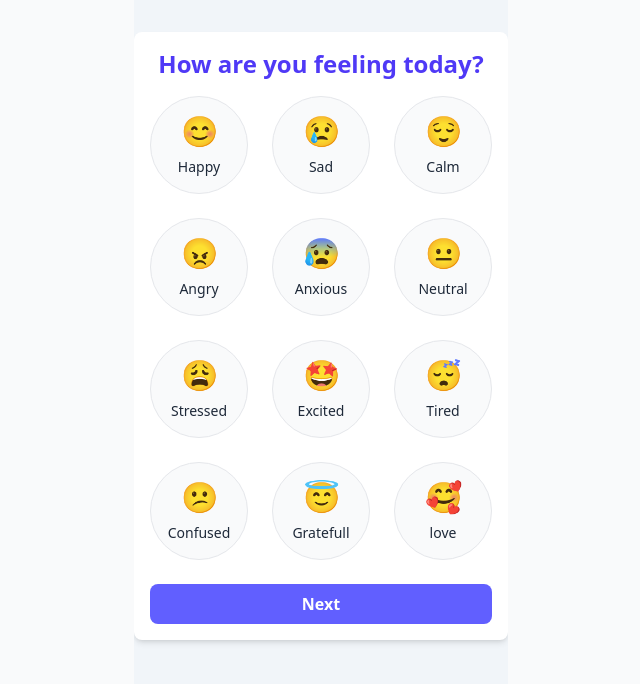
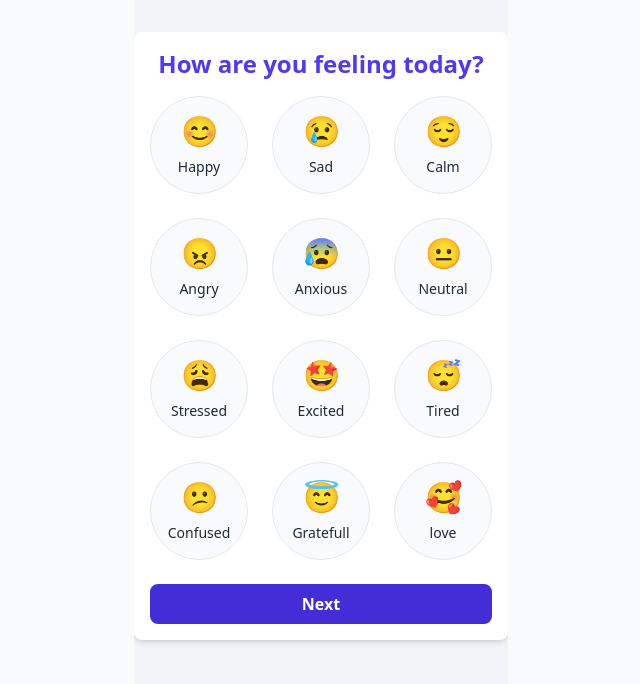
Before and after one commit to has-bi/theramind, a Next.js app: page /mood in a window 1280 px wide. Shown: the top 684 px of the page, without its empty margins (319-959 px from the left). Built offline with nearby package versions, Linux system fonts and the light colour scheme.

Commit message:
add redirect journal

```diff
--- a/src/app/mood/mood-Action.js
+++ b/src/app/mood/mood-Action.js
@@ -1,10 +1,11 @@
 "use server";
 
 import { revalidatePath } from "next/cache";
+import { redirect } from "next/navigation";
 
 export async function createMoodAction(_, formData) {
   // const userId = formData.get("title");
-  const emotionId = Number(formData.get("emoticon"));
+  const emoticonId = formData.get("emoticon");
   //   const category = formData.get("category");
 
   //   await fetch("https://v1.appbackend.io/v1/rows/Ue6Yyc5VevV4", {
@@ -16,5 +17,6 @@ export async function createMoodAction(_, formData) {
   //   });
 
   //   revalidatePath("/");
-  console.log(emotionId);
+  console.log(emoticonId);
+  redirect("/journal");
 }
--- a/src/app/mood/moodCreate.js
+++ b/src/app/mood/moodCreate.js
@@ -20,14 +20,14 @@ export const EmojiForm = () => {
     { id: "tired", label: "Tired", emoji: "😴", value: "Tired" },
     { id: "confused", label: "Confused", emoji: "😕", value: "Confused" },
     { id: "grateful", label: "Gratefull", emoji: "😇", value: "Grateful" },
-    { id: "love", label: "love", emoji: "🥰", value: "love" },
+    { id: "love", label: "love", emoji: "🥰", value: "Love" },
   ];
 
-  const handleEmotionClick = (emotion) => {
+  const handleEmotionClick = emotion => {
     setSelectedEmotion(emotion);
   };
 
-  const handleFormAction = (formData) => {
+  const handleFormAction = formData => {
     if (selectedEmotion) {
       formData.set("emotionId", selectedEmotion.id);
       formData.set("label", selectedEmotion.label);
@@ -50,7 +50,7 @@ export const EmojiForm = () => {
         <input type="hidden" name="emoticon" value={selectedEmotion?.value} />
 
         <div className="grid grid-cols-3 gap-6">
-          {emotions.map((emotion) => (
+          {emotions.map(emotion => (
             <div
               key={emotion.id}
               onClick={() => handleEmotionClick(emotion)}
@@ -62,9 +62,7 @@ export const EmojiForm = () => {
               data-value={emotion.value}
             >
               <span className="text-3xl mb-2">{emotion.emoji}</span>
-              <span className="text-gray-800 text-sm text-center">
-                {emotion.label}
-              </span>
+              <span className="text-gray-800 text-sm text-center">{emotion.label}</span>
             </div>
           ))}
         </div>
@@ -73,11 +71,7 @@ export const EmojiForm = () => {
           type="submit"
           disabled={!selectedEmotion || pending}
           className={`w-full py-2 px-4 text-white font-semibold rounded-lg transition-colors
-            ${
-              pending
-                ? "bg-blue-300 cursor-not-allowed"
-                : "bg-indigo-500 hover:bg-indigo-600"
-            }
+            ${pending ? "bg-blue-300 cursor-not-allowed" : "bg-indigo-700 hover:bg-indigo-800"}
             ${!selectedEmotion ? "bg-blue-300 cursor-not-allowed" : ""}`}
         >
           {pending ? "Submitting..." : "Next"}
--- a/src/app/mood/page.js
+++ b/src/app/mood/page.js
@@ -4,10 +4,6 @@ export default function pages() {
   return (
     <div className="min-h-screen bg-slate-100">
       <title>Daily Mood Tracker</title>
-      <meta
-        name="viewport"
-        content="width=device-width, initial-scale=1, maximum-scale=1"
-      />
 
       <main className="container mx-auto py-8">
         <EmojiForm />
```
Also changed, not shown: 1 other file (tests, documents, lock files or other folders).
